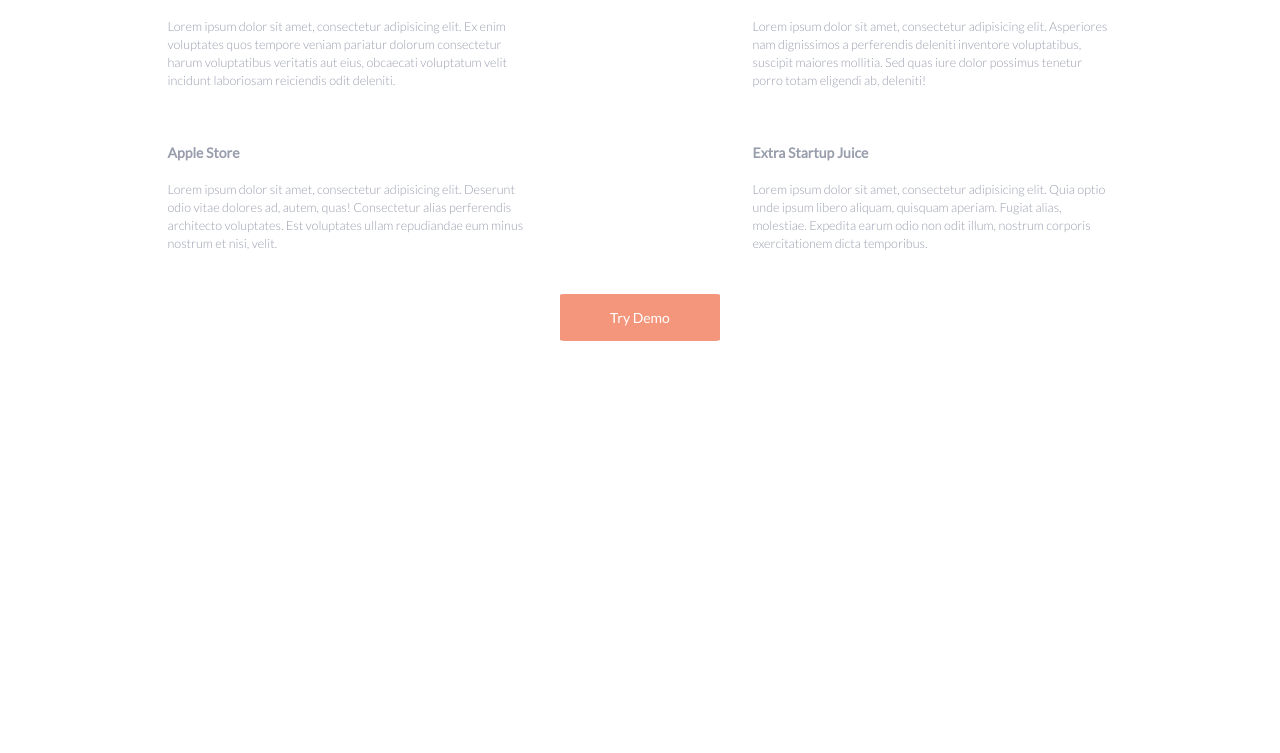
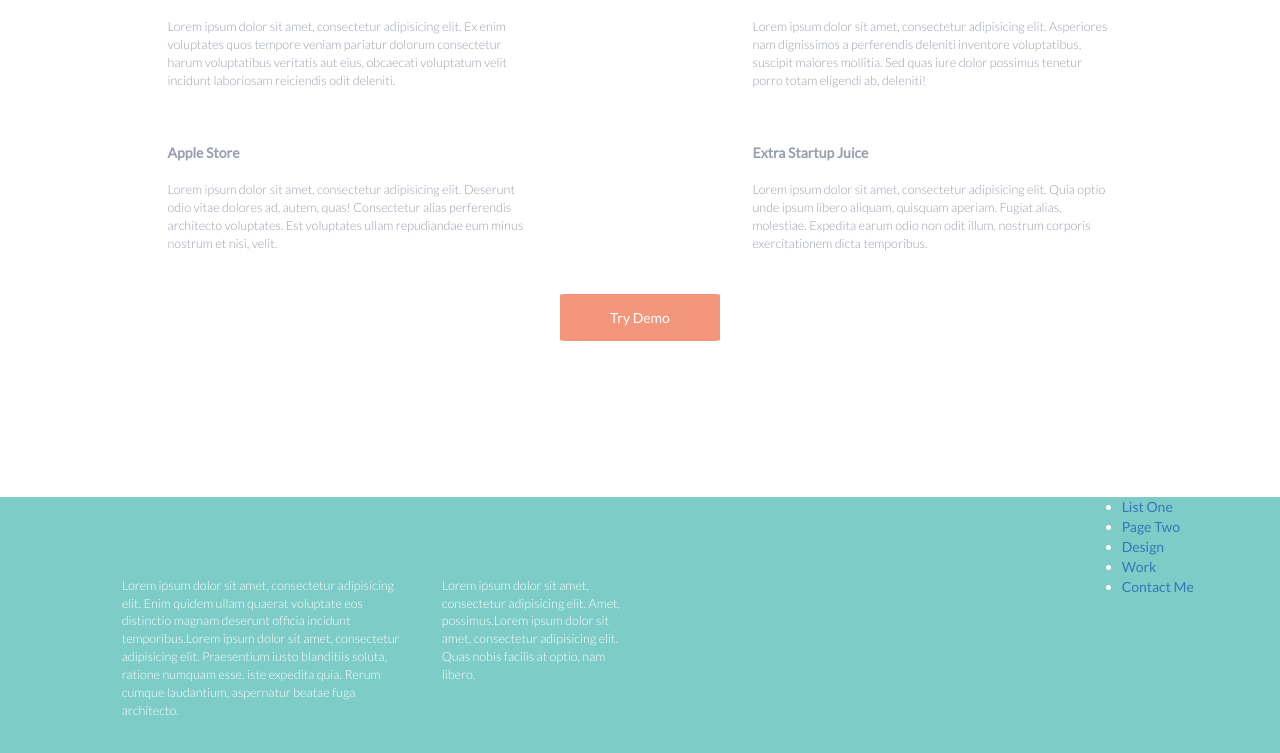
Before and after one commit to smadnani/blaz_project, a website: page index.html in a window 1280 px wide. Shown: the part 1473-2226 px from the top of the page. Before the commit the page ends 1970 px from the top, so only its background shows below. Drawn offline with nearby package versions, Linux system fonts and the light colour scheme.

Commit message:
adding footer

```diff
--- a/Gruntfile.js
+++ b/Gruntfile.js
@@ -7,7 +7,8 @@ module.exports = function(grunt){
           'assets/css/common.css' : 'assets/css/src/common.scss',
           'assets/css/download.css' : 'assets/css/src/download.scss',
           'assets/css/reviews.css' : 'assets/css/src/reviews.scss',
-          'assets/css/demo.css' : 'assets/css/src/demo.scss'
+          'assets/css/demo.css' : 'assets/css/src/demo.scss',
+          'assets/css/footer.css' : 'assets/css/src/footer.scss'
         }
       }
     },
@@ -28,7 +29,8 @@ module.exports = function(grunt){
             'assets/css/landing.css',
             'assets/css/download.css',
             'assets/css/reviews.css',
-            'assets/css/demo.css'
+            'assets/css/demo.css',
+            'assets/css/footer.css'
           ]
         }
       }
--- /dev/null
+++ b/assets/css/src/footer.scss
@@ -0,0 +1,11 @@
+#footer{
+  height: 80vh;
+  background-color: #7DCCC7;
+  color: #FFF;
+
+  p{
+    padding-top: 10vh;
+    font-size: 0.9em;
+    font-weight: 300;
+  }
+}
--- a/index.html
+++ b/index.html
@@ -123,5 +123,32 @@ I couldnt possibly use my own eyes to look at the stars, thanks</br>Starnught ap
     </div>
   </div>
 </section>
+<section id="footer">
+  <div class="container-fluid">
+    <div class="row">
+      <div class="col-sm-1"></div>
+      <div class="col-sm-3">
+        <p>
+          Lorem ipsum dolor sit amet, consectetur adipisicing elit. Enim quidem ullam quaerat voluptate eos distinctio magnam deserunt officia incidunt temporibus.Lorem ipsum dolor sit amet, consectetur adipisicing elit. Praesentium iusto blanditiis soluta, ratione numquam esse, iste expedita quia. Rerum cumque laudantium, aspernatur beatae fuga architecto.
+        </p>
+      </div>
+      <div class="col-sm-2">
+        <p>
+          Lorem ipsum dolor sit amet, consectetur adipisicing elit. Amet, possimus.Lorem ipsum dolor sit amet, consectetur adipisicing elit. Quas nobis facilis at optio, nam libero.
+        </p>
+      </div>
+      <div class="col-sm-4"></div>
+      <div class="col-sm-2">
+        <ul>
+          <li><a href="#">List One</a></li>
+          <li><a href="#">Page Two</a></li>
+          <li><a href="#">Design</a></li>
+          <li><a href="#">Work</a></li>
+          <li><a href="#">Contact Me</a></li>
+        </ul>
+      </div>
+    </div>
+  </div>
+</section>
 </body>
 </html>
```
Also changed, not shown: assets/css/footer.css (added), assets/css/style.min.css, 1 other file.
